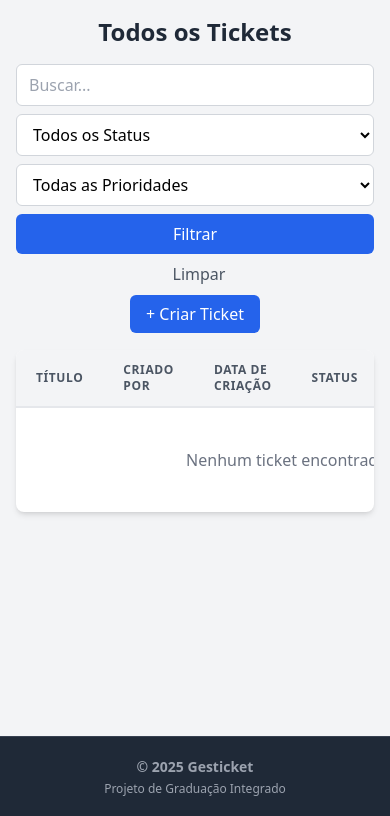
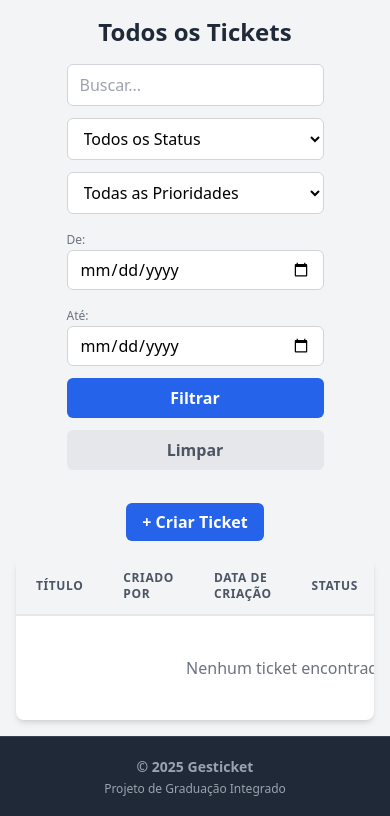
Before and after one commit to gabrielgasperig/projeto_integrador, a Django app: page /todos-tickets/ in a window 390 px wide. Shown: the part 80-896 px from the top of the page. Run offline with Django 5.2, Linux system fonts and the light colour scheme; the visitor is signed in with stand-in values (Sample User, id 1); data that the repository does not hold is empty; some libraries are stand-ins or nearby versions.

Commit message:
adding filter by date and fixing _header and _footer

```diff
--- a/base_templates/global/partials/_footer.html
+++ b/base_templates/global/partials/_footer.html
@@ -1,4 +1,4 @@
-<footer class="bg-gray-800 text-gray-400 border-t border-gray-700 h-20 flex items-center">
+<footer class="flex-shrink-0 bg-gray-800 text-gray-400 border-t border-gray-700 h-20 flex items-center">
     <div class="container mx-auto px-6 flex flex-col sm:flex-row items-center justify-between">
 
         <div class="text-center sm:text-left">
--- a/base_templates/global/partials/_header.html
+++ b/base_templates/global/partials/_header.html
@@ -1,4 +1,4 @@
-<header class="flex items-center justify-between px-4 md:px-8 bg-gray-800 h-20 text-white sticky top-0 z-10">
+<header class="flex-shrink-0 flex items-center justify-between px-4 md:px-8 bg-gray-800 h-20 text-white sticky top-0 z-10">
     <div class="md:hidden">
         <button @click="isMobileMenuOpen = !isMobileMenuOpen" class="p-2 rounded-md hover:bg-gray-700">
             <svg class="h-6 w-6" fill="none" viewBox="0 0 24 24" stroke="currentColor"><path stroke-linecap="round" stroke-linejoin="round" stroke-width="2" d="M4 6h16M4 12h16M4 18h16" /></svg>
--- a/base_templates/global/partials/_pagination.html
+++ b/base_templates/global/partials/_pagination.html
@@ -1,37 +1,61 @@
 {% if page_obj.paginator.num_pages > 1 %}
-<nav aria-label="Paginação de Tickets" class="flex items-center justify-between border-t border-gray-200 bg-white px-4 py-3 sm:px-6 mt-6 rounded-lg">
-    <div class="flex flex-1 justify-start">
+<nav aria-label="Paginação de Tickets" class="flex items-center justify-between border-t border-gray-200 bg-white px-4 py-3 sm:px-6 mt-6 rounded-b-lg shadow-sm">
+
+    <!-- Links "Anterior" e "Próxima" para celular -->
+    <div class="flex flex-1 justify-between sm:hidden">
         {% if page_obj.has_previous %}
-            <a href="?page={{ page_obj.previous_page_number }}{% if request.GET.q %}&q={{ request.GET.q }}{% endif %}{% if request.GET.status %}&status={{ request.GET.status }}{% endif %}{% if request.GET.priority %}&priority={{ request.GET.priority }}{% endif %}" class="relative inline-flex items-center rounded-md border border-gray-300 bg-white px-4 py-2 text-sm font-medium text-gray-700 hover:bg-gray-50">
+            <a href="?page={{ page_obj.previous_page_number }}{% if request.GET.q %}&q={{ request.GET.q }}{% endif %}{% if request.GET.status %}&status={{ request.GET.status }}{% endif %}{% if request.GET.priority %}&priority={{ request.GET.priority }}{% endif %}{% if request.GET.start_date %}&start_date={{ request.GET.start_date }}{% endif %}{% if request.GET.end_date %}&end_date={{ request.GET.end_date }}{% endif %}" class="relative inline-flex items-center rounded-md border border-gray-300 bg-white px-4 py-2 text-sm font-medium text-gray-700 hover:bg-gray-50">
                 Anterior
+            </a>
+        {% endif %}
+        {% if page_obj.has_next %}
+            <a href="?page={{ page_obj.next_page_number }}{% if request.GET.q %}&q={{ request.GET.q }}{% endif %}{% if request.GET.status %}&status={{ request.GET.status }}{% endif %}{% if request.GET.priority %}&priority={{ request.GET.priority }}{% endif %}{% if request.GET.start_date %}&start_date={{ request.GET.start_date }}{% endif %}{% if request.GET.end_date %}&end_date={{ request.GET.end_date }}{% endif %}" class="relative ml-auto inline-flex items-center rounded-md border border-gray-300 bg-white px-4 py-2 text-sm font-medium text-gray-700 hover:bg-gray-50">
+                Próxima
             </a>
         {% endif %}
     </div>
 
-    <div class="hidden sm:flex sm:items-center sm:justify-between">
+    <!-- Paginação completa para ecrãs maiores -->
+    <div class="hidden sm:flex sm:flex-1 sm:items-center sm:justify-between">
+        <div>
+            <p class="text-sm text-gray-700">
+                A exibir
+                <span class="font-medium">{{ page_obj.start_index }}</span>
+                a
+                <span class="font-medium">{{ page_obj.end_index }}</span>
+                de
+                <span class="font-medium">{{ page_obj.paginator.count }}</span>
+                resultados
+            </p>
+        </div>
         <div>
             <nav class="isolate inline-flex -space-x-px rounded-md shadow-sm" aria-label="Pagination">
+                <!-- Botão "Anterior" -->
+                {% if page_obj.has_previous %}
+                    <a href="?page={{ page_obj.previous_page_number }}{% if request.GET.q %}&q={{ request.GET.q }}{% endif %}{% if request.GET.status %}&status={{ request.GET.status }}{% endif %}{% if request.GET.priority %}&priority={{ request.GET.priority }}{% endif %}{% if request.GET.start_date %}&start_date={{ request.GET.start_date }}{% endif %}{% if request.GET.end_date %}&end_date={{ request.GET.end_date }}{% endif %}" class="relative inline-flex items-center rounded-l-md px-2 py-2 text-gray-400 ring-1 ring-inset ring-gray-300 hover:bg-gray-50 focus:z-20">
+                        <span class="sr-only">Anterior</span>
+                        <svg class="h-5 w-5" viewBox="0 0 20 20" fill="currentColor" aria-hidden="true"><path fill-rule="evenodd" d="M12.79 5.23a.75.75 0 01-.02 1.06L8.832 10l3.938 3.71a.75.75 0 11-1.04 1.08l-4.5-4.25a.75.75 0 010-1.08l4.5-4.25a.75.75 0 011.06.02z" clip-rule="evenodd" /></svg>
+                    </a>
+                {% endif %}
+
+                <!-- Números de Página -->
                 {% for i in page_obj.paginator.page_range %}
                     {% if i == page_obj.number %}
-                        <a href="#" aria-current="page" class="relative ml-3 inline-flex items-center rounded-md border border-gray-300 bg-white px-4 py-2 text-sm font-medium text-gray-700 hover:bg-gray-50">
-                            {{ i }}
-                        </a>
+                        <a href="#" aria-current="page" class="relative z-10 inline-flex items-center bg-blue-600 px-4 py-2 text-sm font-semibold text-white focus:z-20">{{ i }}</a>
                     {% elif i > page_obj.number|add:'-3' and i < page_obj.number|add:'3' %}
-                        <a href="?page={{ i }}{% if request.GET.q %}&q={{ request.GET.q }}{% endif %}{% if request.GET.status %}&status={{ request.GET.status }}{% endif %}{% if request.GET.priority %}&priority={{ request.GET.priority }}{% endif %}" class="relative ml-3 inline-flex items-center rounded-md border border-gray-300 bg-white px-4 py-2 text-sm font-medium text-gray-700 hover:bg-gray-50">
-                            {{ i }}
-                        </a>
+                        <a href="?page={{ i }}{% if request.GET.q %}&q={{ request.GET.q }}{% endif %}{% if request.GET.status %}&status={{ request.GET.status }}{% endif %}{% if request.GET.priority %}&priority={{ request.GET.priority }}{% endif %}{% if request.GET.start_date %}&start_date={{ request.GET.start_date }}{% endif %}{% if request.GET.end_date %}&end_date={{ request.GET.end_date }}{% endif %}" class="relative inline-flex items-center px-4 py-2 text-sm font-semibold text-gray-900 ring-1 ring-inset ring-gray-300 hover:bg-gray-50 focus:z-20">{{ i }}</a>
                     {% endif %}
                 {% endfor %}
+
+                <!-- Botão "Próxima" -->
+                {% if page_obj.has_next %}
+                    <a href="?page={{ page_obj.next_page_number }}{% if request.GET.q %}&q={{ request.GET.q }}{% endif %}{% if request.GET.status %}&status={{ request.GET.status }}{% endif %}{% if request.GET.priority %}&priority={{ request.GET.priority }}{% endif %}{% if request.GET.start_date %}&start_date={{ request.GET.start_date }}{% endif %}{% if request.GET.end_date %}&end_date={{ request.GET.end_date }}{% endif %}" class="relative inline-flex items-center rounded-r-md px-2 py-2 text-gray-400 ring-1 ring-inset ring-gray-300 hover:bg-gray-50 focus:z-20">
+                        <span class="sr-only">Próxima</span>
+                        <svg class="h-5 w-5" viewBox="0 0 20 20" fill="currentColor" aria-hidden="true"><path fill-rule="evenodd" d="M7.21 14.77a.75.75 0 01.02-1.06L11.168 10 7.23 6.29a.75.75 0 111.04-1.08l4.5 4.25a.75.75 0 010 1.08l-4.5 4.25a.75.75 0 01-1.06-.02z" clip-rule="evenodd" /></svg>
+                    </a>
+                {% endif %}
             </nav>
         </div>
     </div>
-
-    <div class="flex flex-1 justify-end">
-        {% if page_obj.has_next %}
-            <a href="?page={{ page_obj.next_page_number }}{% if request.GET.q %}&q={{ request.GET.q }}{% endif %}{% if request.GET.status %}&status={{ request.GET.status }}{% endif %}{% if request.GET.priority %}&priority={{ request.GET.priority }}{% endif %}" class="relative ml-3 inline-flex items-center rounded-md border border-gray-300 bg-white px-4 py-2 text-sm font-medium text-gray-700 hover:bg-gray-50">
-                Próxima
-            </a>
-        {% endif %}
-    </div>
 </nav>
 {% endif %}
--- a/ticket/templates/ticket/all_tickets.html
+++ b/ticket/templates/ticket/all_tickets.html
@@ -8,7 +8,7 @@
         <h1 class="text-2xl md:text-3xl font-bold text-gray-800">Todos os Tickets</h1>
 
         <!-- Formulário de Filtro e Busca -->
-       <form action="{% url 'ticket:index' %}" method="GET" class="flex flex-col sm:flex-row items-center gap-2 w-full md:w-auto">
+       <form action="{% url 'ticket:all_tickets' %}" method="GET" class="flex flex-col sm:flex-row items-end gap-3 mb-6">
             <input type="search" placeholder="Buscar..." class="bg-white border border-gray-300 rounded-md px-3 py-2 focus:outline-none focus:ring-2 focus:ring-blue-500 w-full sm:w-auto" id="search" name="q" value="{{ search_value }}">
 
             <select name="status" class="bg-white border border-gray-300 rounded-md px-3 py-2 focus:outline-none focus:ring-2 focus:ring-blue-500 w-full sm:w-auto">
@@ -29,12 +29,22 @@
                 {% endfor %}
             </select>
 
-            <button type="submit" class="bg-blue-600 text-white py-2 px-4 rounded-md hover:bg-blue-700 transition-colors w-full sm:w-auto">Filtrar</button>
-            <a href="{% url 'ticket:index' %}" class="text-gray-600 hover:text-gray-800 ml-2">Limpar</a>
+            <div class="w-full">
+                <label for="start_date" class="text-xs text-gray-500">De:</label>
+                <input type="date" name="start_date" id="start_date" value="{{ start_date }}" class="bg-white border border-gray-300 rounded-md px-3 py-1.5 focus:outline-none focus:ring-2 focus:ring-blue-500 w-full">
+            </div>
+            <div class="w-full">
+                <label for="end_date" class="text-xs text-gray-500">Até:</label>
+                <input type="date" name="end_date" id="end_date" value="{{ end_date }}" class="bg-white border border-gray-300 rounded-md px-3 py-1.5 focus:outline-none focus:ring-2 focus:ring-blue-500 w-full">
+            </div>
+
+            <button type="submit" class="bg-blue-600 text-white py-2 px-4 rounded-md hover:bg-blue-700 transition-colors w-full sm:w-auto font-semibold">Filtrar</button>
+            <a href="{% url 'ticket:all_tickets' %}" class="bg-gray-200 text-gray-600 py-2 px-4 rounded-md hover:bg-gray-300 transition-colors whitespace-nowrap w-full sm:w-auto text-center font-semibold">Limpar</a>
+
         </form>
 
         <div class="flex-shrink-0">
-            <a href="{% url 'ticket:create' %}" class="bg-blue-600 text-white py-2 px-4 rounded-md hover:bg-blue-700 transition-colors">
+            <a href="{% url 'ticket:create' %}" class="bg-blue-600 text-white py-2 px-4 rounded-md hover:bg-blue-700 transition-colors font-semibold">
                 + Criar Ticket
             </a>
         </div>
--- a/ticket/views.py
+++ b/ticket/views.py
@@ -5,7 +5,7 @@ from django.db.models import Q
 from django.core.paginator import Paginator
 from django.contrib.auth.forms import AuthenticationForm
 from django.utils import timezone
-from datetime import timedelta
+from datetime import timedelta, datetime
 
 # Importações locais
 from .models import Ticket, TicketEvent, TicketImage
@@ -82,25 +82,45 @@ def my_tickets(request):
 
 
 @login_required(login_url='ticket:login')
-@user_passes_test(is_admin, login_url='ticket:index') # Protege a página, só admins podem aceder
+@user_passes_test(is_admin, login_url='ticket:index')
 def all_tickets(request):
     """
     Página para o admin ver todos os tickets do sistema, com filtros e paginação.
     """
     tickets_list = Ticket.objects.all()
 
+    # Captura os parâmetros de filtro da URL
     search_value = request.GET.get('q', '').strip()
     status_filter = request.GET.get('status', '')
     priority_filter = request.GET.get('priority', '')
+    start_date_str = request.GET.get('start_date', '')
+    end_date_str = request.GET.get('end_date', '')
 
+    # Aplica os filtros de texto e select
     if search_value:
-        tickets_list = tickets_list.filter(
-            Q(title__icontains=search_value) | Q(description__icontains=search_value)
-        )
+        tickets_list = tickets_list.filter(Q(title__icontains=search_value) | Q(description__icontains=search_value))
     if status_filter:
         tickets_list = tickets_list.filter(status__iexact=status_filter)
     if priority_filter:
         tickets_list = tickets_list.filter(priority__iexact=priority_filter)
+
+    if start_date_str:
+        try:
+            # Filtra a partir do início do dia selecionado
+            start_date = datetime.strptime(start_date_str, '%Y-%m-%d').date()
+            tickets_list = tickets_list.filter(created_date__gte=start_date)
+        except ValueError:
+            pass # Ignora data inválida
+
+    if end_date_str:
+        try:
+            # Filtra até ao final do dia selecionado
+            end_date = datetime.strptime(end_date_str, '%Y-%m-%d').date()
+            end_date_inclusive = end_date + timedelta(days=1)
+            tickets_list = tickets_list.filter(created_date__lt=end_date_inclusive)
+        except ValueError:
+            pass # Ignora data inválida
+
 
     tickets_list = tickets_list.order_by('-id')
 
@@ -114,6 +134,8 @@ def all_tickets(request):
         'status_choices': Ticket.STATUS_CHOICES,
         'priorities': Ticket.PRIORITY_CHOICES,
         'search_value': search_value,
+        'start_date': start_date_str,
+        'end_date': end_date_str,
     }
     return render(request, 'ticket/all_tickets.html', context)
 
```
